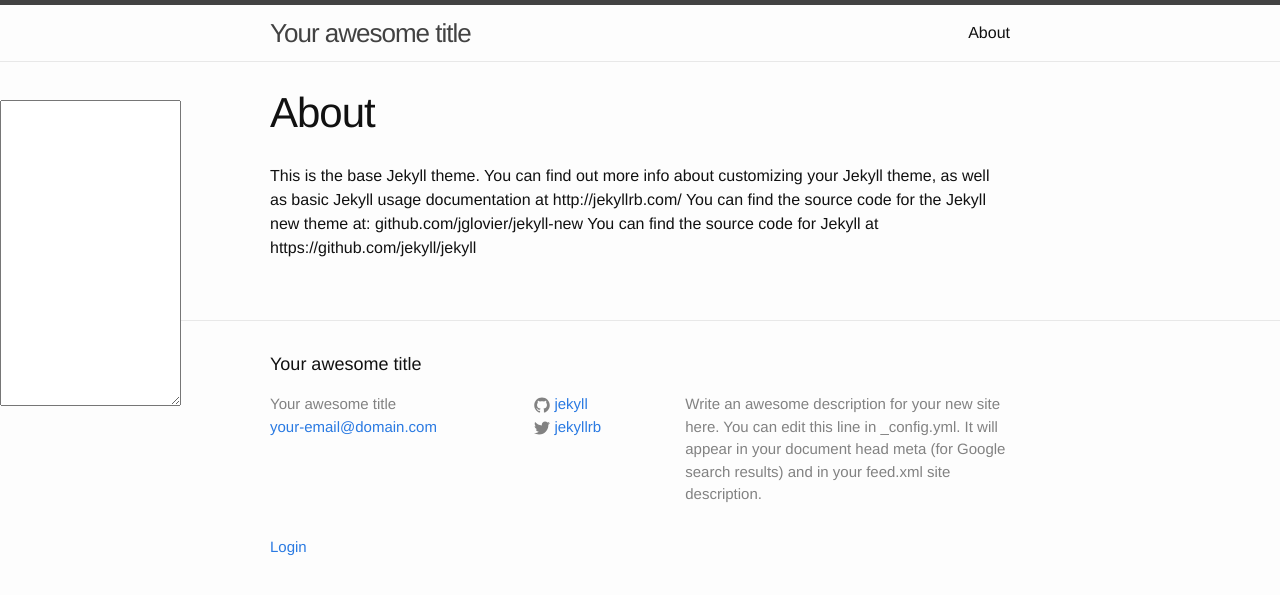
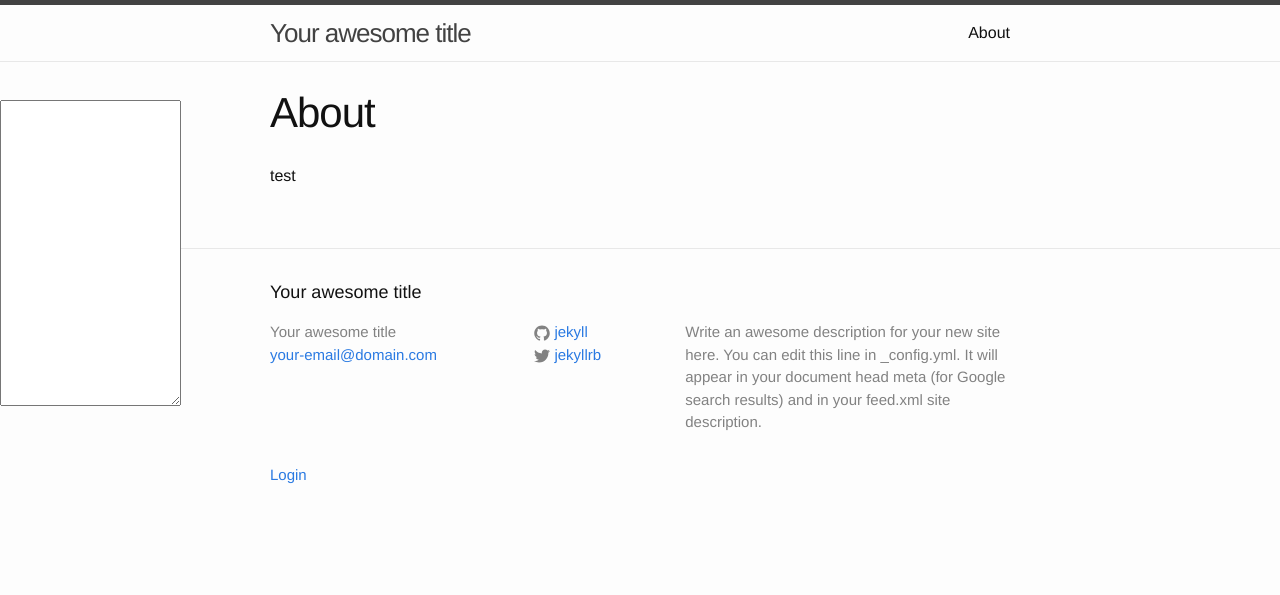
Before and after one commit to masonforest/windows98, a Jekyll site: the page built from about.html, in a window 1280 px wide. Shown: the top 595 px of the page. Built offline with Jekyll 4.4.1, drawn with Linux system fonts in a browser that asks for light colours; nearby versions of some CDN libraries.

Commit message:
Windows 98 - Update

```diff
--- a/about.html
+++ b/about.html
@@ -3,9 +3,4 @@
 title: About
 permalink: /about/
 ---
-
-This is the base Jekyll theme. You can find out more info about customizing your Jekyll theme, as well as basic Jekyll usage documentation at http://jekyllrb.com/
-
-You can find the source code for the Jekyll new theme at: github.com/jglovier/jekyll-new
-
-You can find the source code for Jekyll at https://github.com/jekyll/jekyll
+test
```
